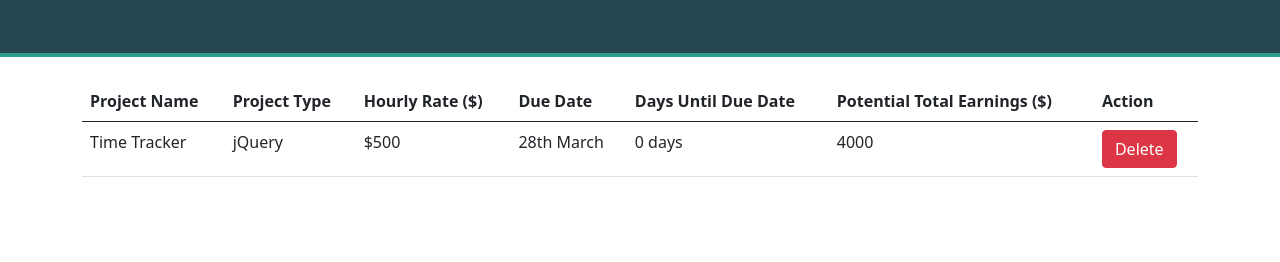
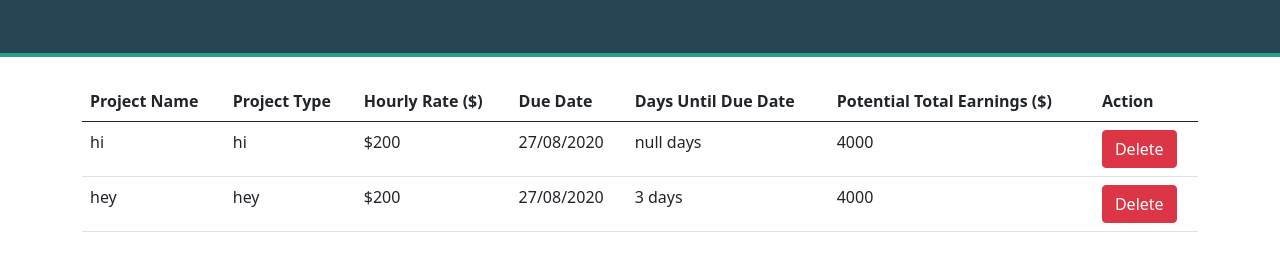
Before and after one commit to surajverma2587/project-tracker, a plain HTML site: page index.html in a window 1280 px wide. Shown: the part 198-460 px from the top of the page. Drawn offline with nearby package versions, Linux system fonts and the light colour scheme.

Commit message:
Dynamically rendering the projects from the mock data

```diff
--- a/assets/js/main.js
+++ b/assets/js/main.js
@@ -1,3 +1,30 @@
+const mockProjects = [
+  {
+    id: 1,
+    name: "hi",
+    type: "hi",
+    rate: 200,
+    dueDate: "27/08/2020",
+    daysRemaining: null,
+    totalEarning: 4000,
+    // deleteProject: function () {
+    //   console.log(this);
+    // },
+  },
+  {
+    id: 2,
+    name: "hey",
+    type: "hey",
+    rate: 200,
+    dueDate: "27/08/2020",
+    daysRemaining: 3,
+    totalEarning: 4000,
+    // deleteProject: function () {
+    //   console.log(this.rate);
+    // },
+  },
+];
+
 const getCurrentDateTime = () => {
   const dateTime = moment().format("Do [of] MMMM, YYYY, HH:mm:ss");
   return dateTime;
@@ -12,8 +39,35 @@ const startTimer = () => {
   setInterval(timerTick, 1000);
 };
 
+const renderTable = (projectsData) => {
+  const constructTableRow = (project) => {
+    // Construct the table row component
+    const tableRow = `<tr id="${project.id}">
+              <td>${project.name}</td>
+              <td>${project.type}</td>
+              <td>$${project.rate}</td>
+              <td>${project.dueDate}</td>
+              <td>${project.daysRemaining} days</td>
+              <td>${project.totalEarning}</td>
+              <td><button class="btn btn-danger">Delete</button></td>
+            </tr>`;
+
+    const deleteProject = () => {
+      console.log(project.id);
+    };
+
+    // Append the row to the tbody in the html
+    $("#projects tbody").append(tableRow);
+    // Find the row we just added and add the functions event listener
+    $(`#projects tbody #${project.id}`).on("click", deleteProject);
+  };
+
+  projectsData.forEach(constructTableRow);
+};
+
 const main = () => {
   startTimer();
+  renderTable(mockProjects);
 };
 
 $("document").ready(main);
--- a/index.html
+++ b/index.html
@@ -21,7 +21,7 @@
     </div>
 
     <div class="container mt-4">
-      <table class="table table-hover">
+      <table id="projects" class="table table-hover">
         <thead>
           <tr>
             <th scope="col">Project Name</th>
@@ -33,17 +33,7 @@
             <th scope="col">Action</th>
           </tr>
         </thead>
-        <tbody>
-          <tr>
-            <td>Time Tracker</td>
-            <td>jQuery</td>
-            <td>$500</td>
-            <td>28th March</td>
-            <td>0 days</td>
-            <td>4000</td>
-            <td><button class="btn btn-danger">Delete</button></td>
-          </tr>
-        </tbody>
+        <tbody></tbody>
       </table>
     </div>
 
```
